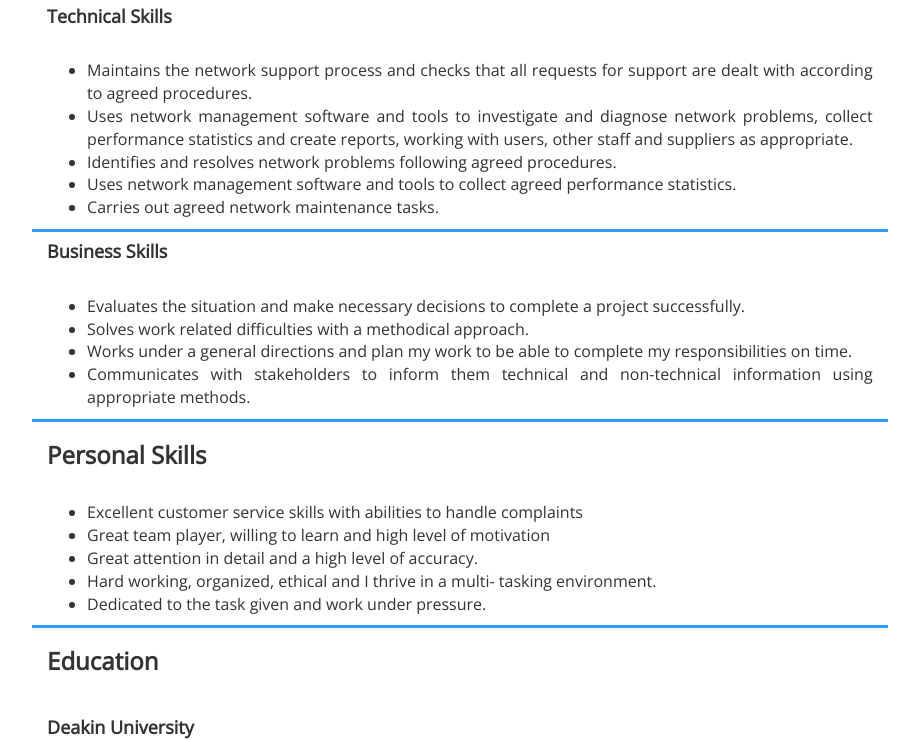
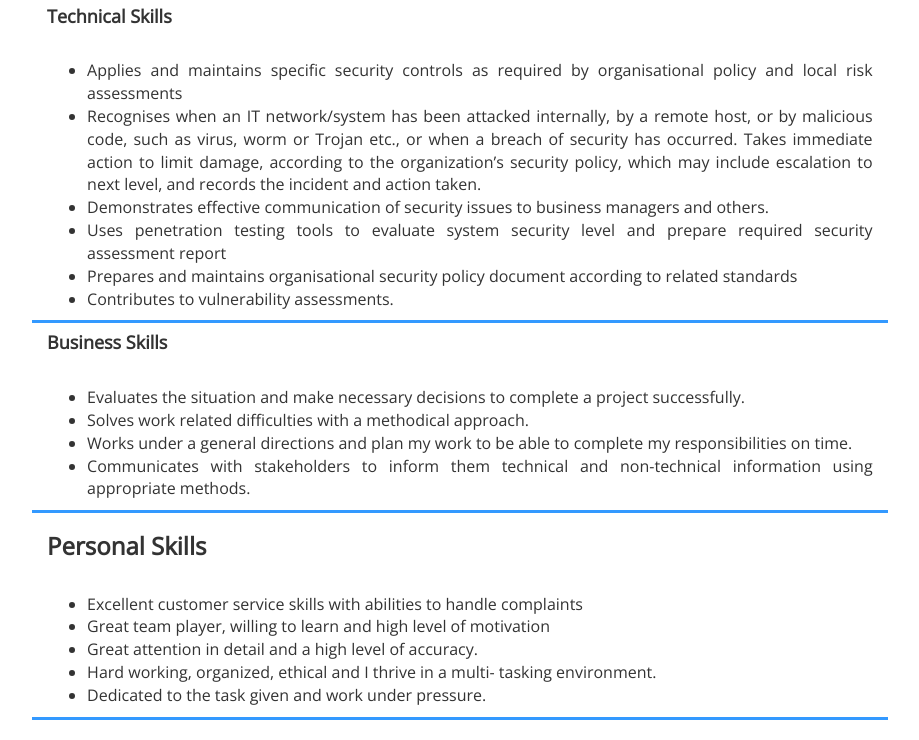
Before and after one commit to hackerdem/ICT-Security-Analyst, a plain HTML site: page index.html in a window 1280 px wide. Shown: the part 1206-1946 px from the top of the page, without its empty margins (309-1228 px from the left). Drawn offline with nearby package versions, Linux system fonts and the light colour scheme; files that its build step writes are made by us from their sources.

Commit message:
Update index.html

```diff
--- a/index.html
+++ b/index.html
@@ -31,7 +31,7 @@
      <div class="col-sm-6 caption">
 	 <h1>Erdem Yilmaz</h1>
 
-	 <h3>ICT Security Analyst | Python Developer</h3>
+	 <h4>ICT Security Analyst | Python Developer</h4>
 	 <br>
 	 <br>
 	 </div>
@@ -124,11 +124,14 @@
 	 <h4>Technical Skills</h4>
 	  <br>
 	 <ul>
-	 <li>Maintains the network support process and checks that all requests for support are dealt with according to agreed procedures. </li>
-     <li>Uses network management software and tools to investigate and diagnose network problems, collect performance statistics and create reports, working with users, other staff and suppliers as appropriate.</li>
-	 <li>Identifies and resolves network problems following agreed procedures. </li>
-     <li>Uses network management software and tools to collect agreed performance statistics. </li>
-	 <li>Carries out agreed network maintenance tasks.</li>
+	 <li>Applies and maintains specific security controls as required by organisational policy and local risk assessments </li>
+     <li>Recognises when an IT network/system has been attacked internally, by a remote host, or by malicious code, such as virus, worm or Trojan etc., or
+when a breach of security has occurred. Takes immediate action to limit damage, according to the organization’s security policy, which may
+include escalation to next level, and records the incident and action taken.</li>
+	 <li>Demonstrates effective communication of security issues to business managers and others. </li>
+     <li>Uses penetration testing tools to evaluate system security level and prepare required security assessment report </li>
+<li>Prepares and maintains organisational security policy document according to related standards </li>
+	 <li>Contributes to vulnerability assessments.</li>
 
 	 </ul>
     </div>
```
